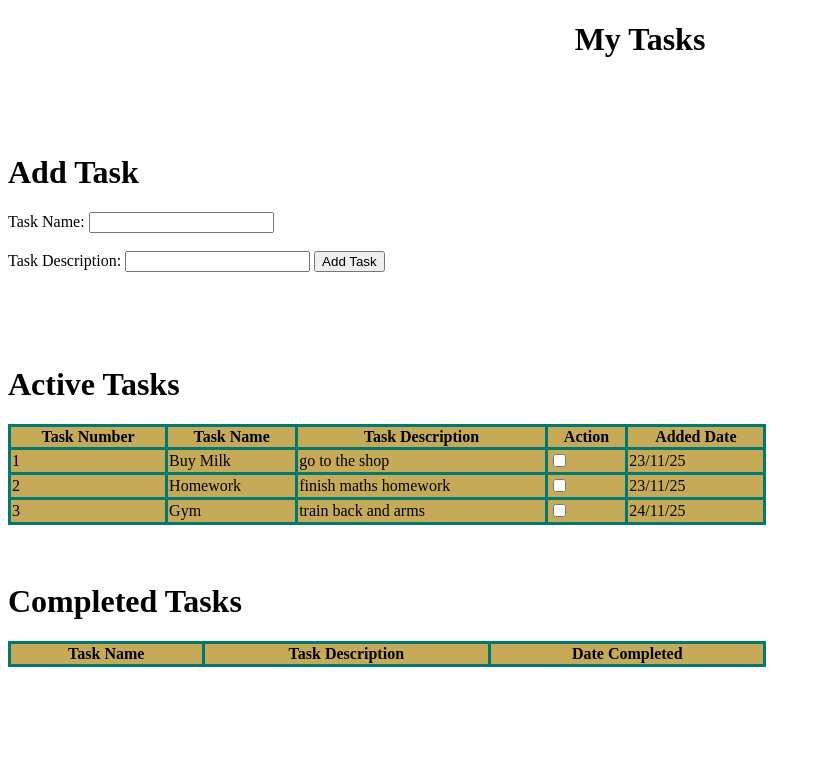
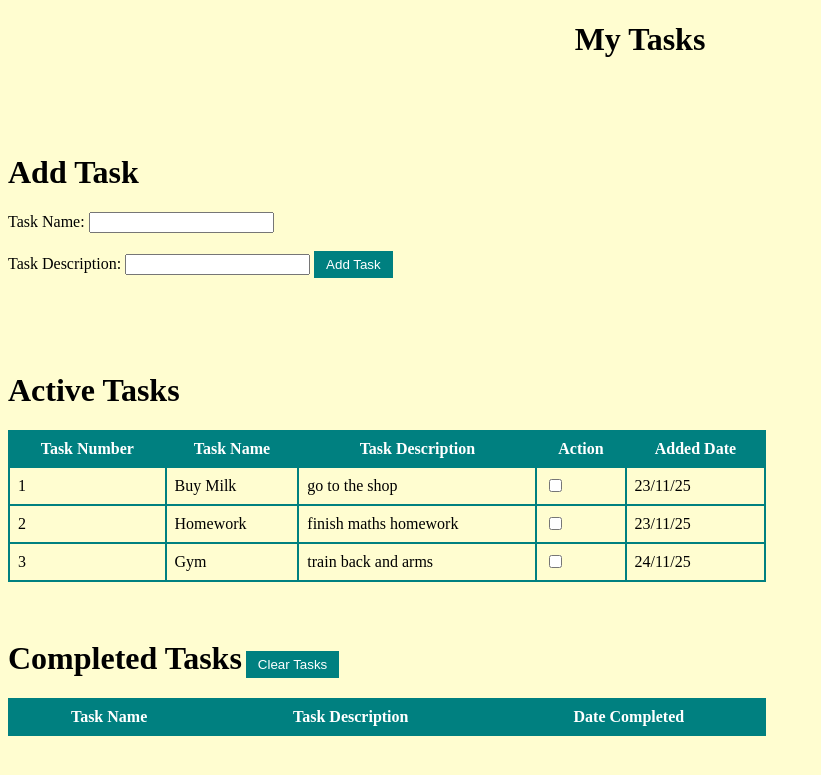
Before and after one commit to Marsad07/Flask_DeepDive, a Flask app: page / in a window 1280 px wide. Shown: the top 775 px of the page, without its empty margins (0-821 px from the left). Run offline with Flask 3, Linux system fonts and the light colour scheme; lists and menus that the app fills with data are empty.

Commit message:
Day4: Created a clear tasks button that clears all tasks in completed tasks, fixed numbering, added new styling like changing background colour and text inside table header and buttons

```diff
--- a/flask_intro/app.py
+++ b/flask_intro/app.py
@@ -38,5 +38,10 @@ def complete_task():
             break
     return redirect(url_for("home"))
 
+@app.route("/clear_completed", methods=["POST"])
+def clear_completed():
+    completed_tasks.clear()
+    return redirect(url_for("home"))
+
 if __name__ == "__main__":
     app.run(debug=True)
--- a/flask_intro/templates/tasks.html
+++ b/flask_intro/templates/tasks.html
@@ -2,13 +2,47 @@
 <html lang="en">
 <head>
     <style>
-        table, th, td {
-            border: 3px solid black;
+        body {
+        background-color: #FFFDD0; /* cream page background */
+        }
+
+
+        table{
+            border: 2.5px solid black;
             border-collapse: collapse;
             border-color: #01796f;
-            background-color: #C6AA58;
+            background-color: #CFB291;
+        }
+        th {
+            background-color: #008080; /* teal headers */
+            color: white;              /* white text for contrast */
+            border: 2.5px solid #008080;
+            padding: 8px;
+        }
+
+        td{
+            background-color: #FFFDD0; /* cream cells */
+            border: 2.5px solid #008080;
+            padding: 8px;
+        }
+
+        button {
+            background-color: #008080; /* teal buttons */
+            color: white;
+            border: none;
+            padding: 6px 12px;
+            cursor: pointer;
+        }
+
+        button:hover {
+            background-color: #006666; /* darker teal on hover */
+        }
+
+        .myDiv{
+            text-align: left;
         }
     </style>
+
     <meta charset="UTF-8">
     <title>Task Manager</title>
 </head>
@@ -38,7 +72,7 @@
         </tr>
         {% for task in tasks %}
         <tr>
-            <td>{{ task.number }}</td>
+            <td>{{ loop.index }}</td>
             <td>{{ task.name }}</td>
             <td>{{ task.description }}</td>
             <td>
@@ -53,8 +87,12 @@
     </table>
     <br><br>
 
-
-    <h1>Completed Tasks</h1>
+    <div class="myDiv">
+        <h1 style="display:inline-block;">Completed Tasks</h1>
+        <form method="POST" action="/clear_completed" style="display:inline-block; margin-left-20px">
+            <button type="submit">Clear Tasks</button>
+        </form>
+    </div>
     <table style="width:60%">
         <tr>
             <th>Task Name</th>
@@ -69,6 +107,5 @@
         </tr>
         {% endfor %}
     </table>
-
 </body>
 </html>
```
